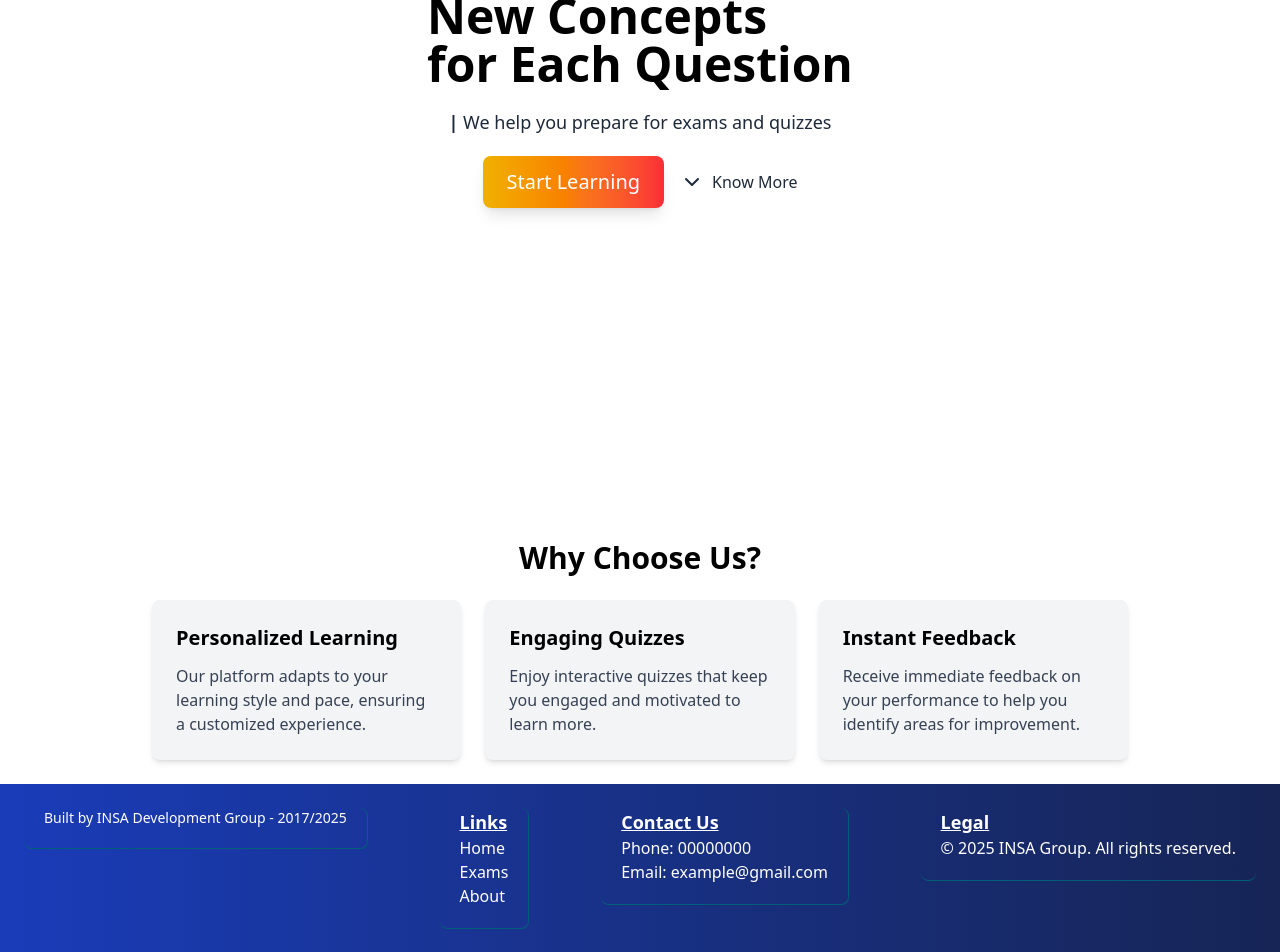
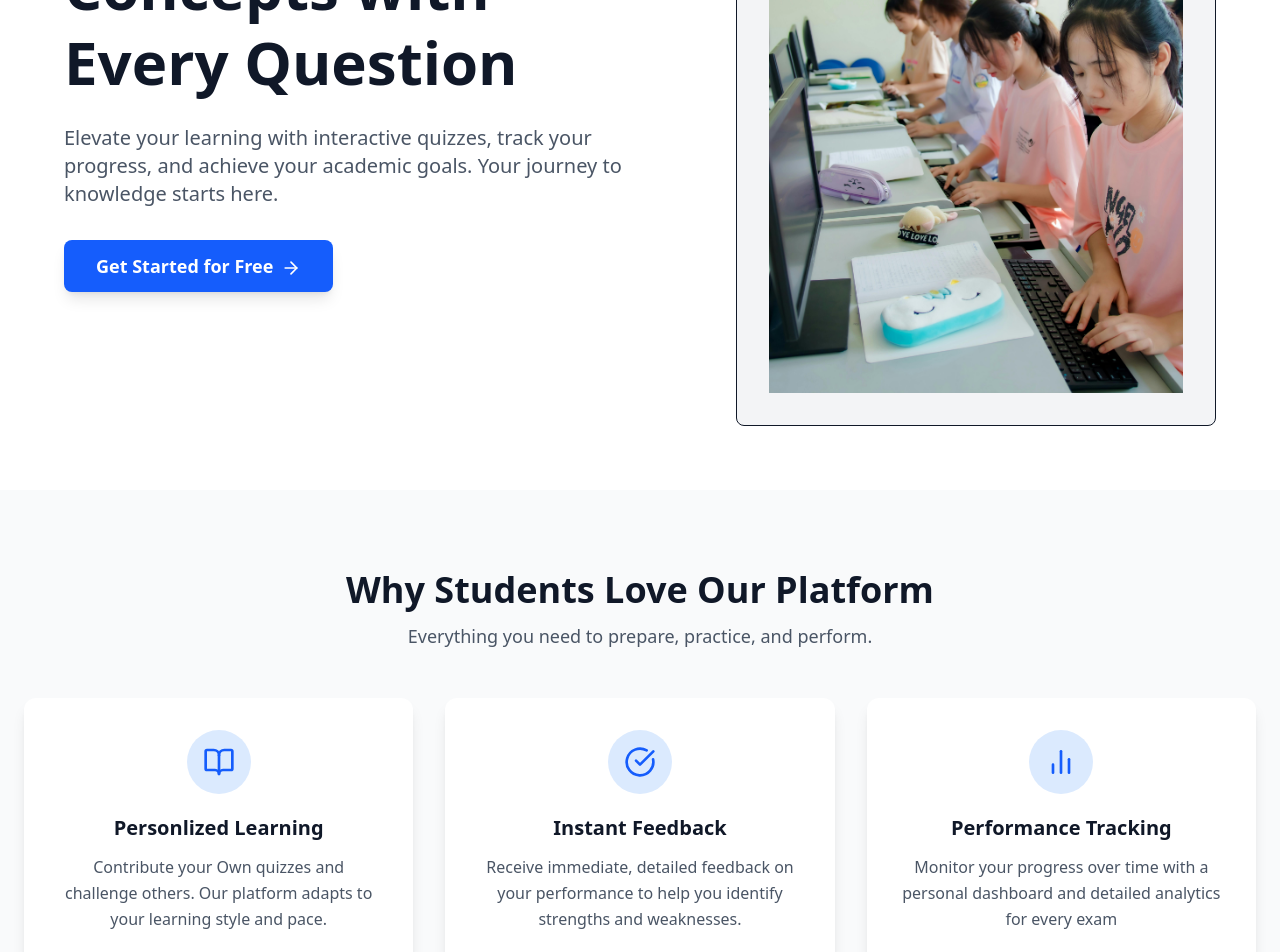
Before and after one commit to yarbework/INSA-Dev-Group-35, a React (Vite) app in the folder FrontEnd/: page / in a window 1280 px wide. Shown: the part 400-1352 px from the top of the page. Built offline with nearby package versions, Linux system fonts and the light colour scheme; no server answers.

Commit message:
Home Page structured partially edited

```diff
--- /dev/null
+++ b/FrontEnd/src/Components/FeatureCard.tsx
@@ -0,0 +1,22 @@
+import React from 'react'
+
+type FeatureCardProps = {
+    icon: React.ReactNode;
+    title: string;
+    description: string;
+
+}
+
+const FeatureCard: React.FC<FeatureCardProps> =({icon, title, description}) => {
+  return (
+    <div className='bg-white p-8 rounded-xl shadow-lg transition-transform transform hover:-translate-y-2 hover:shadow-2xl flex flex-col items-center text-center'>
+        <div className='bg-blue-100 text-blue-600 rounded-full p-4 mb-5'>
+            {icon}
+        </div>
+        <h3 className='text-xl font-bold text-gray-900 mb-3'>{title}</h3>
+        <p className='text-gray-600 leading-relaxed'>{description}</p>
+    </div>
+  )
+}
+
+export default FeatureCard;
--- a/FrontEnd/src/Pages/Home.tsx
+++ b/FrontEnd/src/Pages/Home.tsx
@@ -1,69 +1,89 @@
-import { ChevronDown } from "lucide-react";
+import { ArrowRight, BookOpen, CheckCircle, BarChart2 } from "lucide-react";
 import { Link } from "react-router-dom";
 import PageWrapper from "../Components/wrapper/PageWrapper";
+import FeatureCard from '../Components/FeatureCard';
+import {useAuth} from '../context/AuthContext';
+import Image from "../images/Homepageimage1.jpg";
+// import { section } from "framer-motion/client";
 // import image from "../assets/images/home.jpg";
 
 export default function Home() {
+
+  const {isAuthenticated} = useAuth();
+
   return (
     <PageWrapper>
-      <div className="bg-white min-h-screen flex flex-col justify-center items-center p-10">
-        <h1 className="text-5xl font-extrabold text-black mb-5 animate__animated animate__fadeInDown">
-          Learn <br /> New Concepts <br /> for Each Question
-        </h1>
-        <p className="text-lg text-gray-800 mb-5 animate__animated animate__fadeInUp">
-          <span className="font-bold">|</span> We help you prepare for exams and
-          quizzes
-        </p>
-        <div className="flex space-x-4 animate__animated animate__fadeIn">
-          <Link to="/exams">
-            <button className="bg-gradient-to-r from-yellow-500 to-red-500 text-white text-xl px-6 py-3 rounded-lg shadow-lg hover:opacity-80 transition duration-300 transform hover:scale-105">
-              Start Learning
-            </button>
-          </Link>
-          <Link
-            to="../about"
-            className="flex items-center text-gray-800 hover:underline"
-          >
-            <ChevronDown className="mr-2" />
-            Know More
-          </Link>
-        </div>
-      </div>
+      <section className="bg-white text-gray-900">
+        <div className="container mx-auto flex flex-col lg:flex-row items-center justify-between p-8 lg:p-16">
+          {/* Text Left side */}
+          <div className="lg:w-1/2 text-center lg:text-left mb-12 lg:mb-0 animate__animated animate__fadeInLeft">
+            <h1 className="text-4xl md:text-5xl lg:text-6xl font-extrabold leading-tight mb-6">Master New Concepts with Every Question</h1>
+            <p className="text-lg md:text-xl text-gray-600 mb-8 max-w-xl mx-auto lg:mx-0"> Elevate your learning with interactive quizzes, track your progress, and achieve your academic goals. Your journey to knowledge starts here.</p>
 
-      <div className="max-w-5xl mx-auto p-6 mt-10">
-        <h2 className="text-3xl font-bold text-black text-center mb-6">
-          Why Choose Us?
-        </h2>
-        <div className="grid grid-cols-1 md:grid-cols-3 gap-6">
-          <div className="bg-gray-100 p-6 rounded-lg shadow-md transition-transform transform hover:scale-105 hover:shadow-lg">
-            <h3 className="text-xl font-semibold text-black mb-3">
-              Personalized Learning
-            </h3>
-            <p className="text-gray-700">
-              Our platform adapts to your learning style and pace, ensuring a
-              customized experience.
-            </p>
+            <div className="flex flex-col sm:flex-row justify-center lg:justify-start space-y-4 sm:space-y-0 sm:space-x-4">
+              {/* Dynamic call to action */}
+              {isAuthenticated ? (
+                <Link
+                to="/exams"
+                className="inline-block bg-blue-600 text-white text-lg font-semibold px-8 py-3 rounded-lg shadow-lg hover:bg-blue-700 transition-transform transform hover:scale-105">
+                Go to Exams
+                <ArrowRight className="inline-block ml-2" size={20}/>
+                </Link>
+
+              ) :(
+                <Link
+                to="/signup"
+                className="inline-block bg-blue-600 text-white text-lg font-semibold px-8 py-3 rounded-lg shadow-lg hover:bg-blue-700 transition-transform transform hover:scale-105">
+                  Get Started for Free
+                  <ArrowRight className="inline-block ml-2" size={20}/>
+                </Link>
+              )}
+            </div>
           </div>
-          <div className="bg-gray-100 p-6 rounded-lg shadow-md transition-transform transform hover:scale-105 hover:shadow-lg">
-            <h3 className="text-xl font-semibold text-black mb-3">
-              Engaging Quizzes
-            </h3>
-            <p className="text-gray-700">
-              Enjoy interactive quizzes that keep you engaged and motivated to
-              learn more.
-            </p>
-          </div>
-          <div className="bg-gray-100 p-6 rounded-lg shadow-md transition-transform transform hover:scale-105 hover:shadow-lg">
-            <h3 className="text-xl font-semibold text-black mb-3">
-              Instant Feedback
-            </h3>
-            <p className="text-gray-700">
-              Receive immediate feedback on your performance to help you
-              identify areas for improvement.
-            </p>
+          {/* Image Right Side */}
+          <div className="lg:w-5/12 animate__animated animate__fadeInRight">
+            <div className="bg-gray-100 rounded-lg p-8 border">
+              <img src={Image} alt="students taking quiz" className="w-full h-auto"/>
+            </div>
           </div>
         </div>
-      </div>
+      </section>
+      {/* Features */}
+      <section className="bg-gray-50 py-20">
+        <div className="container mx-auto px-6">
+          <div className="text-center mb-12">
+            <h2 className="text-3xl md:text-4xl font-bold text-gray-900"> Why Students Love Our Platform</h2>
+            <p className="text-lg text-gray-600 mt-3">Everything you need to prepare, practice, and perform.</p>
+          </div>
+          <div className="grid grid-cols-1 md:grid-cols-3 gap-8">
+            <FeatureCard
+            icon={<BookOpen size={32}/>}
+            title="Personlized Learning"
+            description="Contribute your Own quizzes and challenge others. Our platform adapts to your learning style and pace."/>
+            <FeatureCard
+            icon={<CheckCircle size={32}/>}
+            title="Instant Feedback"
+            description="Receive immediate, detailed feedback on your performance to help you identify strengths and weaknesses."/>
+            <FeatureCard
+            icon={<BarChart2 size={32}/>}
+            title="Performance Tracking"
+            description="Monitor your progress over time with a personal dashboard and detailed analytics for every exam"/>
+          </div>
+        </div>
+      </section>
+      {!isAuthenticated && (
+        <section className="bg-white py-20">
+          <div className="container mx-auto text-center">
+            <h2 className="text-3xl font-bold text-gray-900">Ready to Start Learning?</h2>
+            <p className="text-lg text-gray-600 my-4">Create an account to join our community of learners today.</p>
+            <Link to="/signup"
+            className="inline-block bg-blue-600 text-white text-lg font-semibold px-10 py-4 rounded-lg shadow-lg hover:bg-blue-700 transition-transform transform hover:scale-105 mt-4">
+             Sign Up Now
+            </Link>
+          </div>
+        </section>
+      )}
+
     </PageWrapper>
   );
 }
```
Also changed, not shown: FrontEnd/src/images/Homepageimage1.jpg (added), 1 other file (tests, documents, lock files or other folders).
